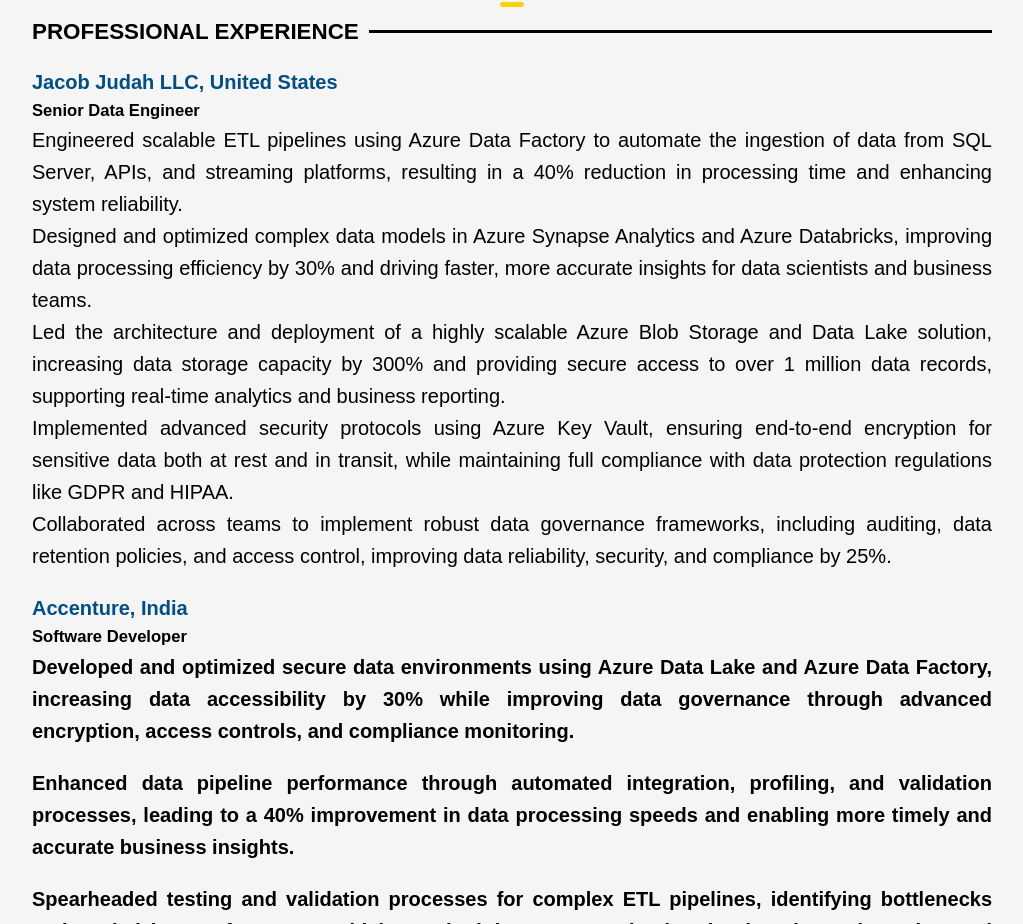
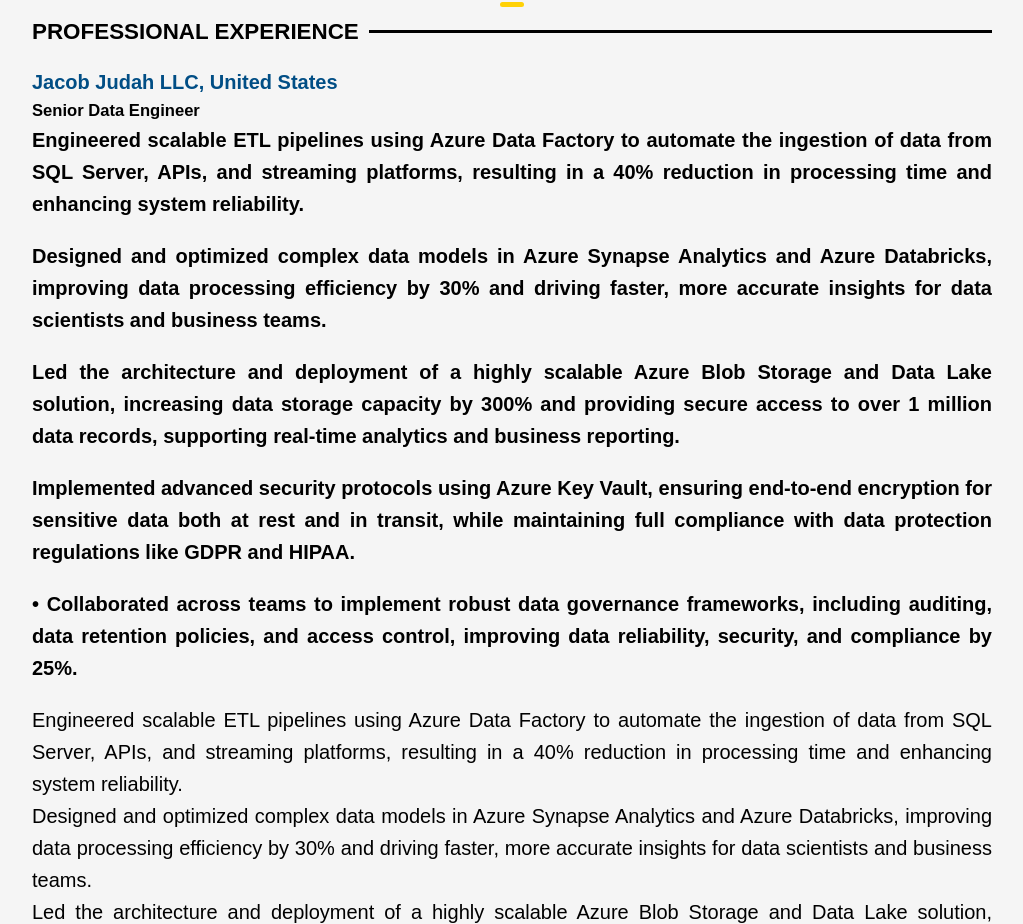
Before and after one commit to John-Maddela/JohnSuryaTejaMaddela_Portfolio.io, a website: page index.html in a window 1280 px wide. Shown: the part 1978-2902 px from the top of the page, without its empty margins (128-1151 px from the left). Drawn offline with nearby package versions, Linux system fonts and the light colour scheme.

Commit message:
Update index.html

```diff
--- a/index.html
+++ b/index.html
@@ -229,6 +229,51 @@
                 <h4 style="color: rgb(1, 78, 133);" >Jacob Judah LLC, United States </h4>
                 <h5>Senior Data Engineer <span class="completion-date"></span></h5>
                 <ul>
+                  <li>
+                            <div class="education">
+                                <div class="education-item">
+                                  <div class="hovering">
+                                    <h4>Engineered scalable ETL pipelines using Azure Data Factory to automate the ingestion of data from SQL Server, APIs, and streaming platforms, resulting in a 40% reduction in processing time and enhancing system reliability.<span class="completion-date"></span></h4></a>
+                                </div>
+                              </div>
+                            </div>
+                        </li>
+                  <li>
+                            <div class="education">
+                                <div class="education-item">
+                                  <div class="hovering">
+                                    <h4>Designed and optimized complex data models in Azure Synapse Analytics and Azure Databricks, improving data processing efficiency by 30% and driving faster, more accurate insights for data scientists and business teams.<span class="completion-date"></span></h4></a>
+                                </div>
+                              </div>
+                            </div>
+                        </li>
+                  <li>
+                            <div class="education">
+                                <div class="education-item">
+                                  <div class="hovering">
+                                    <h4>Led the architecture and deployment of a highly scalable Azure Blob Storage and Data Lake solution, increasing data storage capacity by 300% and providing secure access to over 1 million data records, supporting real-time analytics and business reporting.<span class="completion-date"></span></h4></a>
+                                </div>
+                              </div>
+                            </div>
+                        </li>
+                  <li>
+                            <div class="education">
+                                <div class="education-item">
+                                  <div class="hovering">
+                                    <h4>Implemented advanced security protocols using Azure Key Vault, ensuring end-to-end encryption for sensitive data both at rest and in transit, while maintaining full compliance with data protection regulations like GDPR and HIPAA.<span class="completion-date"></span></h4></a>
+                                </div>
+                              </div>
+                            </div>
+                        </li>
+                  <li>
+                            <div class="education">
+                                <div class="education-item">
+                                  <div class="hovering">
+                                    <h4>•	Collaborated across teams to implement robust data governance frameworks, including auditing, data retention policies, and access control, improving data reliability, security, and compliance by 25%.<span class="completion-date"></span></h4></a>
+                                </div>
+                              </div>
+                            </div>
+                        </li>
                   <li>Engineered scalable ETL pipelines using Azure Data Factory to automate the ingestion of data from SQL Server, APIs, and streaming platforms, resulting in a 40% reduction in processing time and enhancing system reliability.</li>
                   <li>Designed and optimized complex data models in Azure Synapse Analytics and Azure Databricks, improving data processing efficiency by 30% and driving faster, more accurate insights for data scientists and business teams.</li>
                   <li>Led the architecture and deployment of a highly scalable Azure Blob Storage and Data Lake solution, increasing data storage capacity by 300% and providing secure access to over 1 million data records, supporting real-time analytics and business reporting.</li>
```
